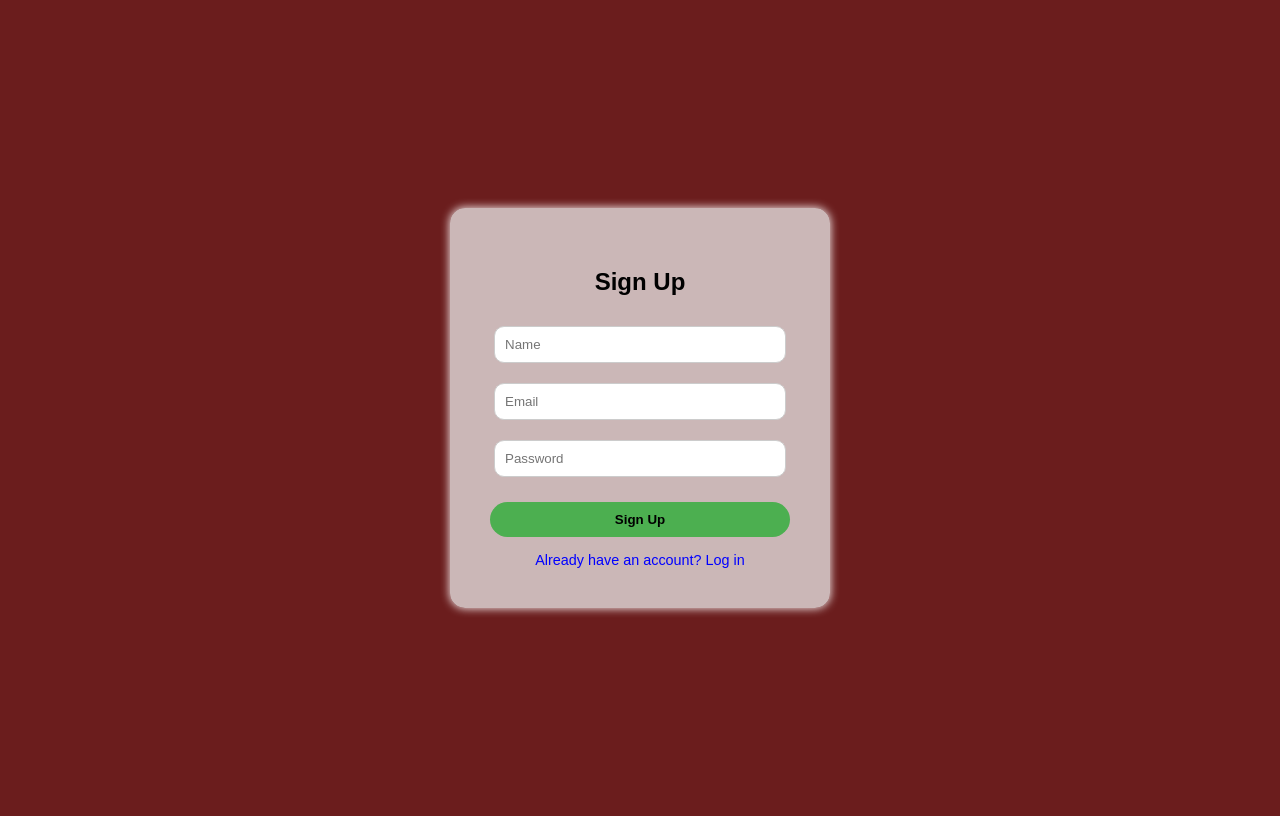
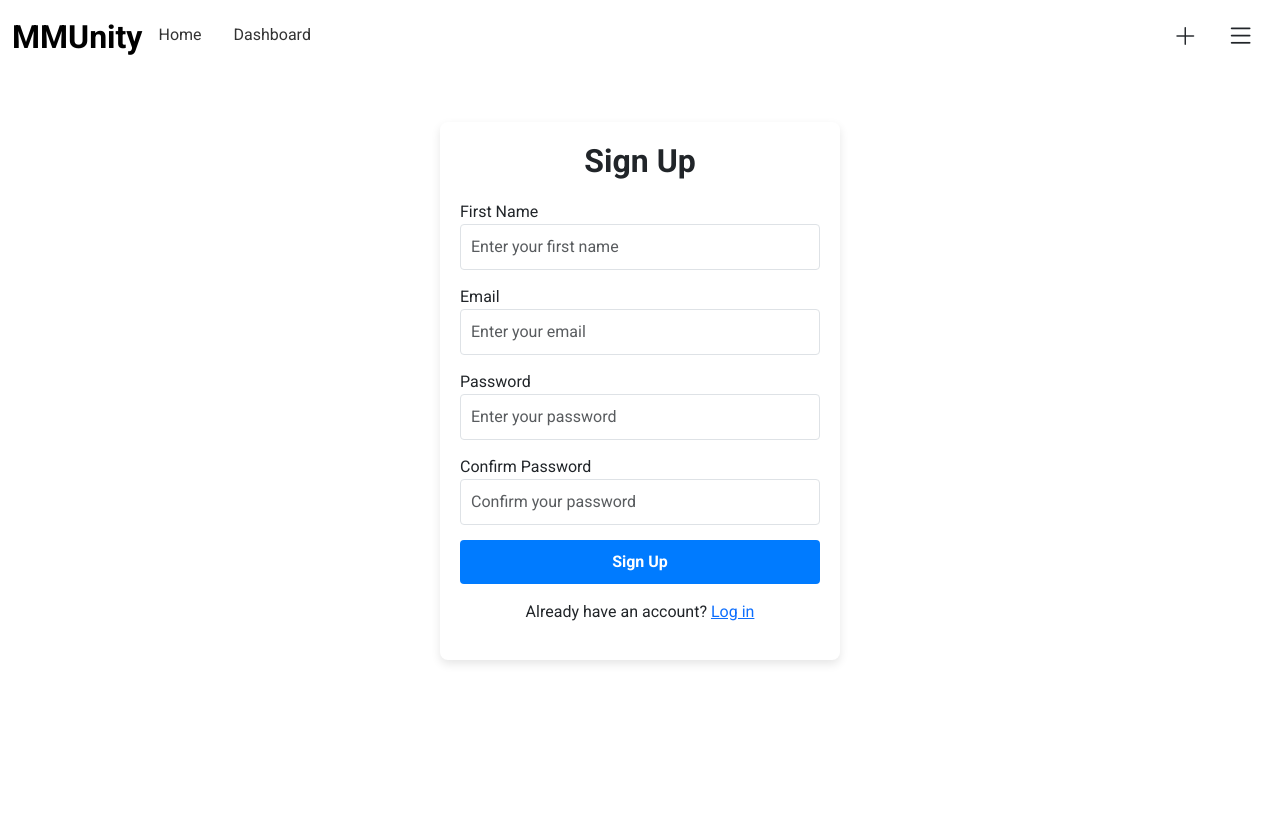
Before and after one commit to ayra25/GitExercise-GroupName, a Flask app: page /signup in a window 1280 px wide. After the commit the page ends 664 px from the top, so only its background shows below. Run offline with Flask 3, Linux system fonts and the light colour scheme.

Commit message:
loginhtml,signuphtml

```diff
--- a/templates/signup.html
+++ b/templates/signup.html
@@ -1,64 +1,93 @@
-<!DOCTYPE html>
-<html lang="en">
-<head>
-    <meta charset="UTF-8">
-    <title>Sign Up</title>
+{% extends "base.html" %}
+
+{% block title %}Sign Up{% endblock %}
+
+{% block content %}
 <style>
-        body {
-            font-family: Arial;
-            background: #6b1d1d;
-            display: flex;
-            justify-content: center;
-            align-items: center;
-            height: 100vh;
+  .form-container {
+    max-width: 400px;
+    margin: 0 auto;
+    padding: 20px;
+    background-color: #fff;
+    border-radius: 8px;
+    box-shadow: 0 4px 10px rgba(0, 0, 0, 0.1);
   }
-        .signup-container {
-            background: #ddd4d4d7;
-            padding: 40px;
-            border-radius: 15px;
-            box-shadow: 0 0 10px rgb(255, 253, 253);
-            width: 300px;
+  .form-container h2 {
+    margin-bottom: 20px;
     text-align: center;
+    font-weight: 600;
   }
-        h2 {
-            margin-bottom: 20px;
+  .form-container .form-control {
+    border-radius: 4px;
+    padding: 10px;
+    margin-bottom: 15px;
   }
-        input {
-            width: 90%;
-            padding: 10px;
-            margin: 10px 0;
-            border-radius: 10px;
-            border: 1px solid #ccc;
-        }
-        button {
+  .btn-primary {
     width: 100%;
     padding: 10px;
-            margin-top: 15px;
+    background-color: #007bff;
     border: none;
-            background-color: #4CAF50;
-            border-radius: 20px;
-            font-weight: bold;
-            cursor: pointer;
+    border-radius: 4px;
+    color: white;
+    font-weight: 600;
   }
-        .nav-link {
-            margin-top: 15px;
-            display: block;
-            color: blue;
-            text-decoration: none;
-            font-size: 0.9em;
+  .btn-primary:hover {
+    background-color: #0056b3;
+  }
+  .flash {
+    margin-bottom: 20px;
+    padding: 10px;
+    border-radius: 5px;
+  }
+  .flash.success {
+    background-color: #d4edda;
+    color: #155724;
+  }
+  .flash.error {
+    background-color: #f8d7da;
+    color: #721c24;
   }
 </style>
-</head>
-<body>
-    <div class="signup-container">
+
+<div class="container mt-5">
+  <div class="form-container">
     <h2>Sign Up</h2>
-        <form action="/signup-user" method="post">
-            <input type="text" name="name" placeholder="Name" required><br>
-            <input type="email" name="email" placeholder="Email" required><br>
-            <input type="password" name="password" placeholder="Password" required><br>
-            <button type="submit">Sign Up</button>
+
+    {% with messages = get_flashed_messages(with_categories=true) %}
+      {% if messages %}
+        {% for category, message in messages %}
+          <div class="flash {{ category }}">{{ message }}</div>
+        {% endfor %}
+      {% endif %}
+    {% endwith %}
+
+    <form method="POST" action="{{ url_for('user.signup') }}">
+      <div class="form-group">
+        <label for="firstName">First Name</label>
+        <input type="text" class="form-control" id="firstName" name="firstName" placeholder="Enter your first name" required>
+      </div>
+
+      <div class="form-group">
+        <label for="email">Email</label>
+        <input type="email" class="form-control" id="email" name="email" placeholder="Enter your email" required>
+      </div>
+
+      <div class="form-group">
+        <label for="password1">Password</label>
+        <input type="password" class="form-control" id="password1" name="password1" placeholder="Enter your password" required>
+      </div>
+
+      <div class="form-group">
+        <label for="password2">Confirm Password</label>
+        <input type="password" class="form-control" id="password2" name="password2" placeholder="Confirm your password" required>
+      </div>
+
+      <button type="submit" class="btn btn-primary">Sign Up</button>
     </form>
-        <a href="/login" class="nav-link">Already have an account? Log in</a>
+
+    <div class="text-center mt-3">
+      <p>Already have an account? <a href="{{ url_for('user.login') }}">Log in</a></p>
     </div>
-</body>
-</html>
+  </div>
+</div>
+{% endblock %}
```
Also changed, not shown: templates/login.html (+71 -51 lines). Lines whose indentation alone changed are shown as unchanged.
